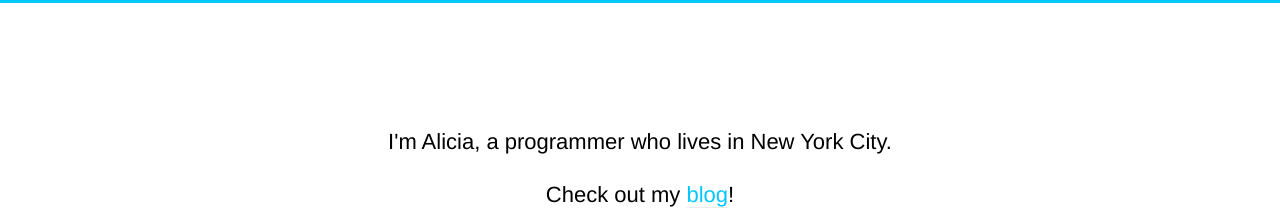
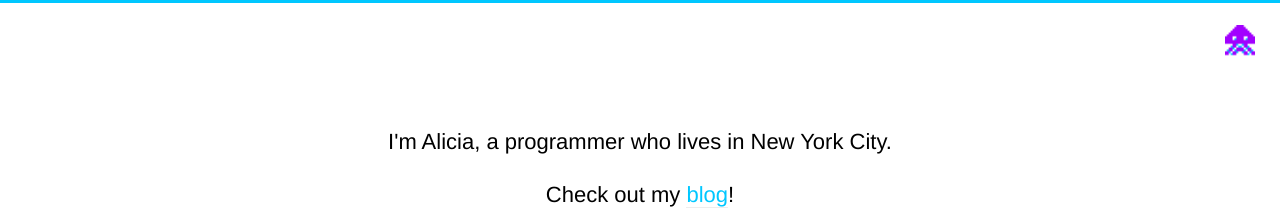
Before and after one commit to alicia/alicia.github.io, a Jekyll site: the page built from index.html, in a window 1280 px wide. Shown: the top 215 px of the page. Built offline with Jekyll 4.4.1, drawn with Linux system fonts in a browser that asks for light colours.

Commit message:
added navigation with little space invader in the corner

```diff
--- /dev/null
+++ b/_includes/navigation.html
@@ -0,0 +1,5 @@
+<div id="navigation">
+  <div id="navigation-toggle">
+    <img class="logo" src="/images/favicon.ico"/>
+  </div>
+</div>
--- a/_layouts/default.html
+++ b/_layouts/default.html
@@ -2,8 +2,7 @@
 <html>
   {% include head.html %}
   <body>
-
-    <div id="top"></div>
+    {% include navigation.html %}
 
     <div class="page-content">
       <div class="wrapper">
--- a/css/main.scss
+++ b/css/main.scss
@@ -87,14 +87,25 @@ p, blockquote, ul, ol {
     }
 }
 
-#top {
-    background-color: $primary-color;
-    height: 3px;
+#navigation {
+    border-top: 3px solid $primary-color;
     left: 0;
     position: fixed;
     top: 0;
     width: 100%;
     z-index: 2;
+}
+
+#navigation-toggle {
+    margin-right: 25px;
+    margin-top: 22px;
+    position: absolute;
+    right: 0;
+    top: 0;
+}
+
+.logo {
+    height: 30px;
 }
 
 #about {
@@ -107,7 +118,6 @@ p, blockquote, ul, ol {
 }
 
 #about p {
-    font-size: 22px;
     font-weight: 300;
     margin: 20px 0px;
 }
@@ -125,9 +135,6 @@ p, blockquote, ul, ol {
     font-size: $small-font-size;
     color: $grey-color;
 }
-.post-link {
-    font-size: 24px;
-}
 
 .post-content {
     margin: $spacing-unit 0px;
```
